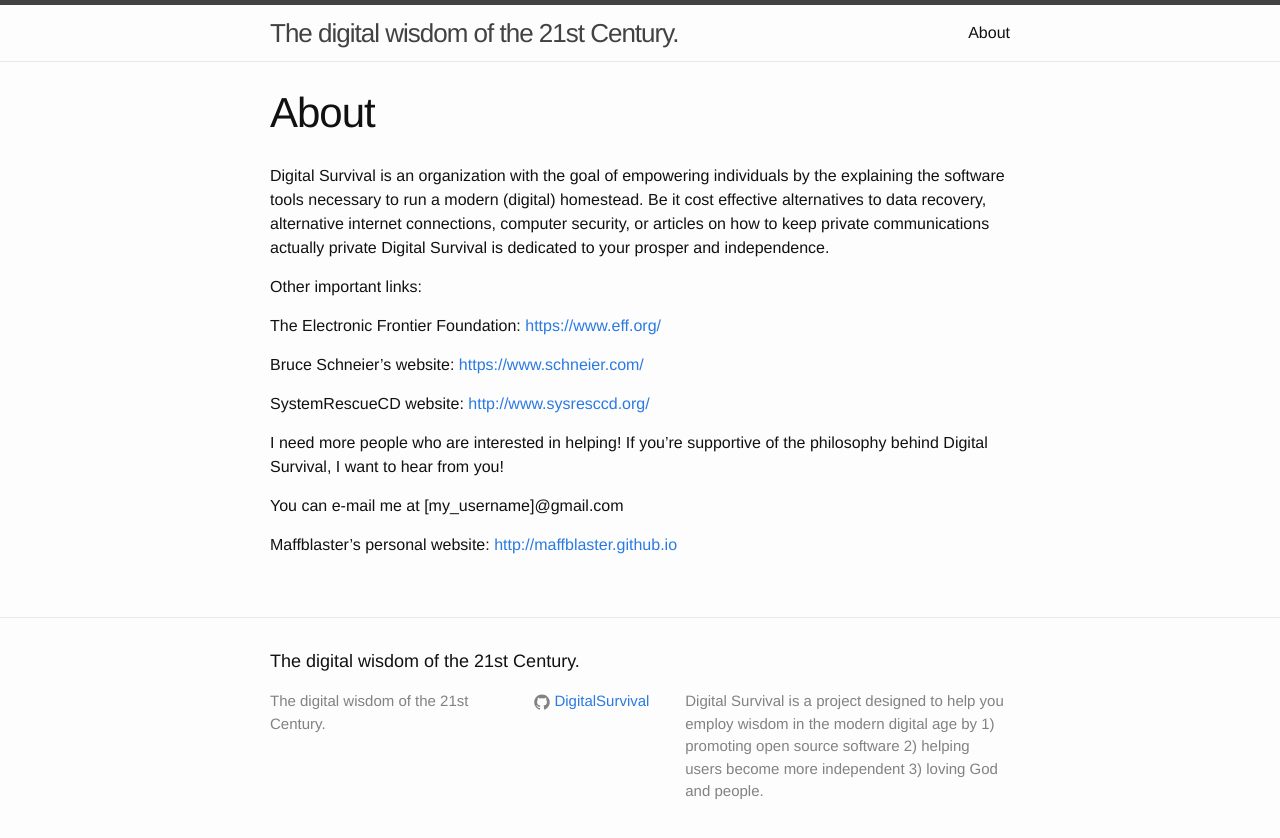
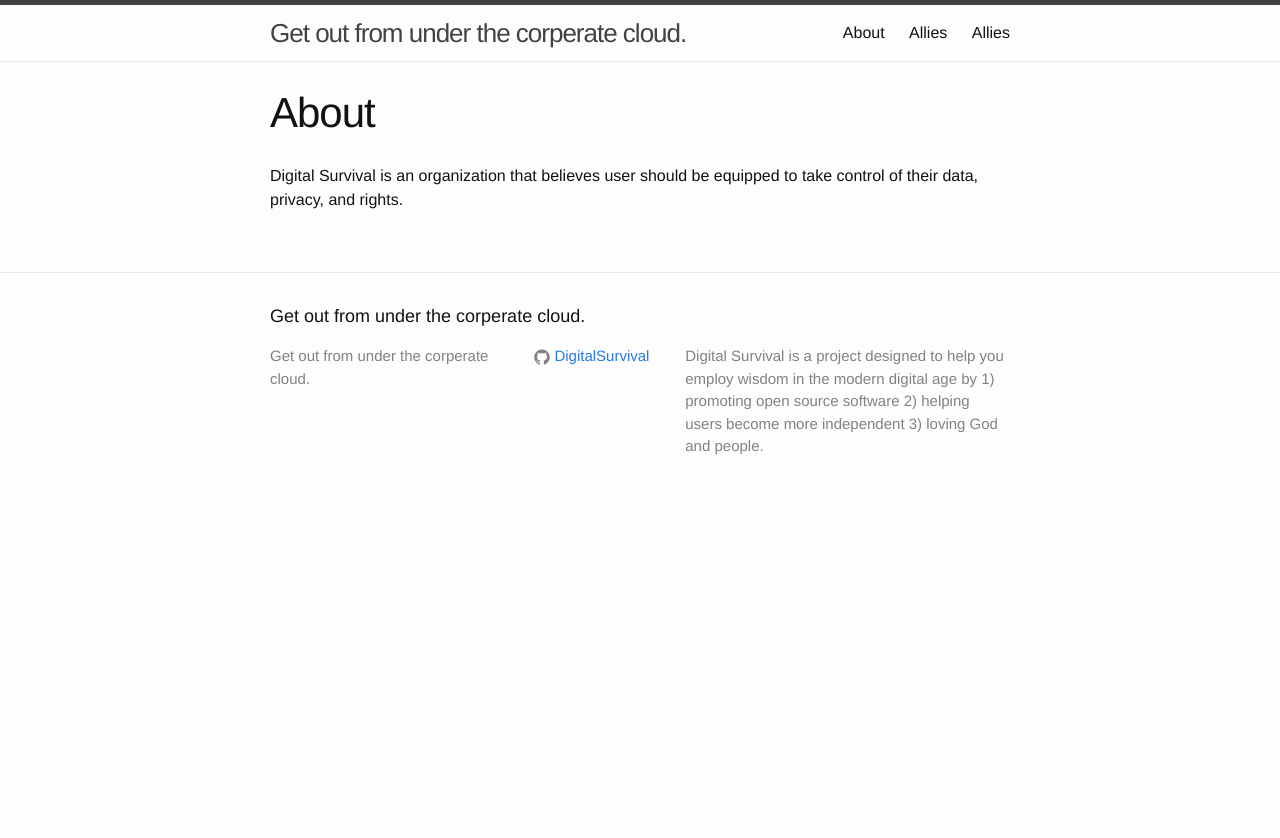
Before and after one commit to digitalsurvival/digitalsurvival.github.io, a Jekyll site: the page built from about.md, in a window 1280 px wide. Shown: the top 838 px of the page. Built offline with Jekyll 4.4.1, drawn with Linux system fonts in a browser that asks for light colours.

Commit message:
Added vitality page. Modified about.

```diff
--- a/_config.yml
+++ b/_config.yml
@@ -1,15 +1,14 @@
 # Site settings
-title: The digital wisdom of the 21st Century.
+title: Get out from under the corperate cloud.
 email:
 description: >
   Digital Survival is a project designed to help you employ wisdom in the modern digital age by
   1) promoting open source software 2) helping users become more independent 3) loving God and people.
 
-url: "http://www.DigitalSurvival.us/" # the base hostname & protocol for your site
+url: "http://www.digitalsurvival.us/" # the base hostname & protocol for your site
 twitter_username:
 github_username: DigitalSurvival
 
-#
 timezone: America/Los_Angeles
 
 # Where things are
--- a/about.md
+++ b/about.md
@@ -4,18 +4,4 @@
 permalink: /about/
 ---
 
-Digital Survival is an organization with the goal of empowering individuals by the explaining the software tools necessary to run a modern (digital) homestead. Be it cost effective alternatives to data recovery, alternative internet connections, computer security, or articles on how to keep private communications actually private Digital Survival is dedicated to your prosper and independence.
-
-Other important links:
-
-The Electronic Frontier Foundation: [https://www.eff.org/](https://www.eff.org/)
-
-Bruce Schneier's website: [https://www.schneier.com/](https://www.schneier.com/)
-
-SystemRescueCD website: [http://www.sysresccd.org/](http://www.sysresccd.org/)
-
-I need more people who are interested in helping! If you're supportive of the philosophy behind Digital Survival, I want to hear from you!
-
-You can e-mail me at [my_username]@gmail.com
-
-Maffblaster's personal website: [http://maffblaster.github.io](http://maffblaster.github.io)
+Digital Survival is an organization that believes user should be equipped to take control of their data, privacy, and rights.
--- a/index.html
+++ b/index.html
@@ -4,7 +4,7 @@
 
 <div class="home">
 
-  <h1 class="page-heading">Digital Survival Entries:</h1>
+  <h1 class="page-heading">Blog entries:</h1>
 
   <ul class="post-list">
     {% for post in site.posts %}
```
Also changed, not shown: allies.md (added, +7 -0 lines), vitality.md (added, +7 -0 lines).
